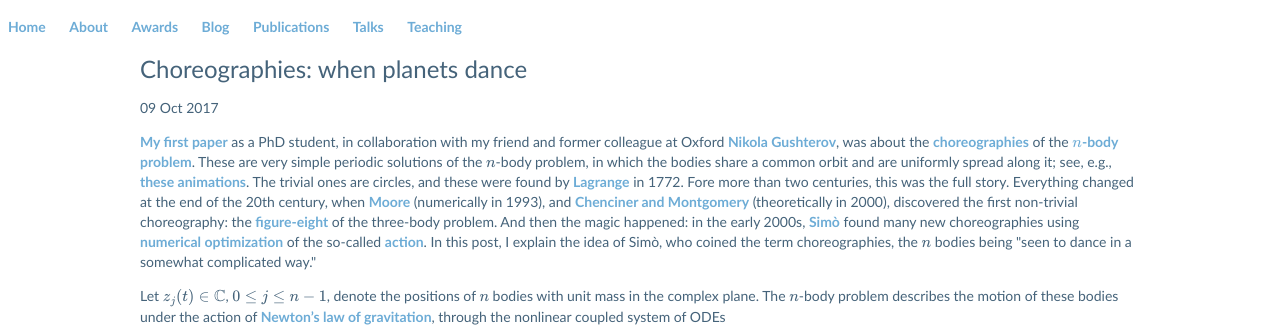
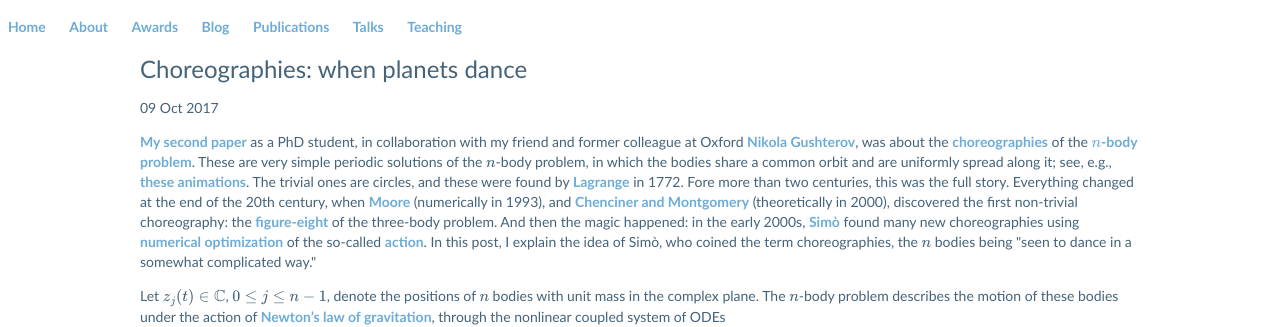
Before and after one commit to Hadrien-Montanelli/Hadrien-Montanelli.github.io, a Jekyll site: the page built from _posts/2017-10-09-choreographies.md, in a window 1280 px wide. Shown: the top 327 px of the page. Built offline with Jekyll 4.4.1, drawn with Linux system fonts in a browser that asks for light colours; formulas are drawn with MathJax 3.

Commit message:
Update 2017-10-09-choreographies.md

```diff
--- a/_posts/2017-10-09-choreographies.md
+++ b/_posts/2017-10-09-choreographies.md
@@ -4,7 +4,7 @@ title: "Choreographies: when planets dance"
 date: 2017-10-09
 ---
 
-<a href="http://arxiv.org/pdf/1505.04848.pdf">My first paper</a> as a PhD student,
+<a href="http://arxiv.org/pdf/1505.04848.pdf">My second paper</a> as a PhD student,
 in collaboration with my friend and former colleague at Oxford
 <a href="http://scholar.google.com/citations?user=w-PVG8sAAAAJ&hl=en">Nikola Gushterov</a>,
 was about the <a href="http://www.scholarpedia.org/article/N-body_choreographies">choreographies</a>
```
